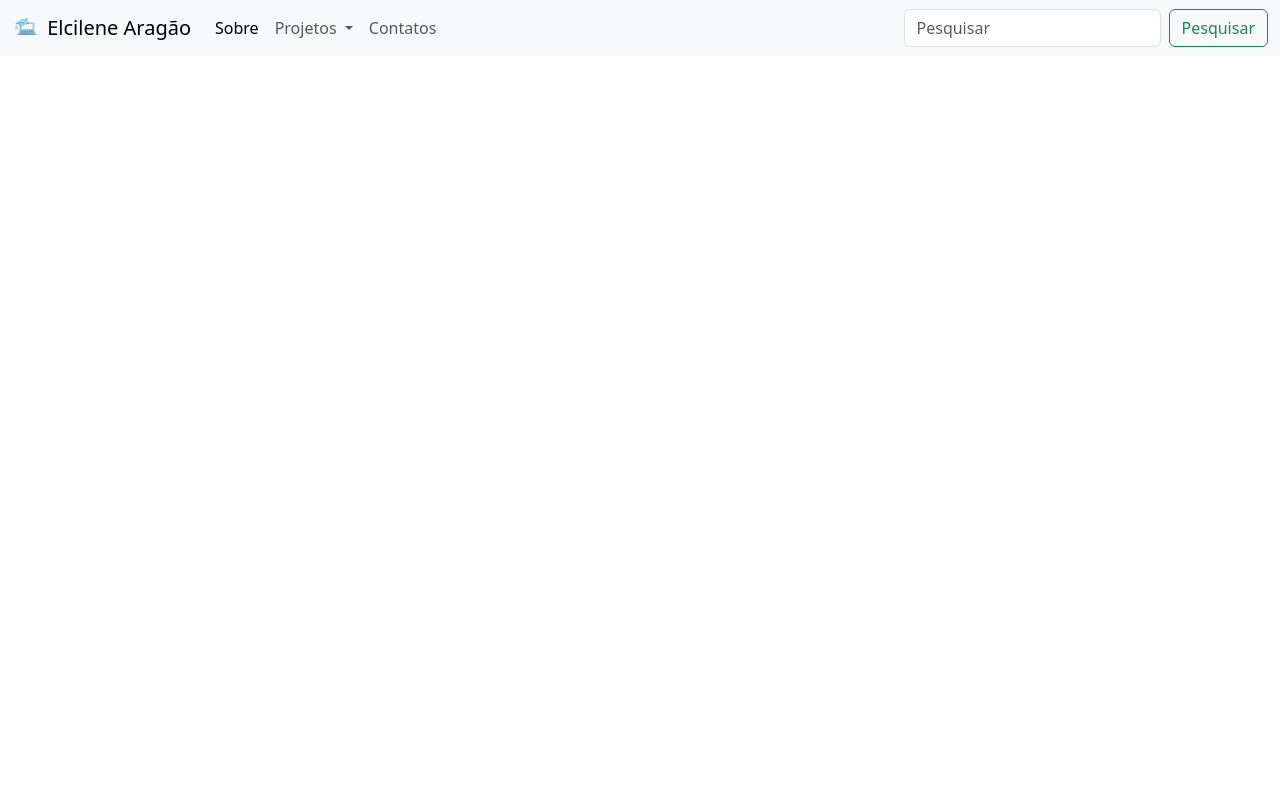
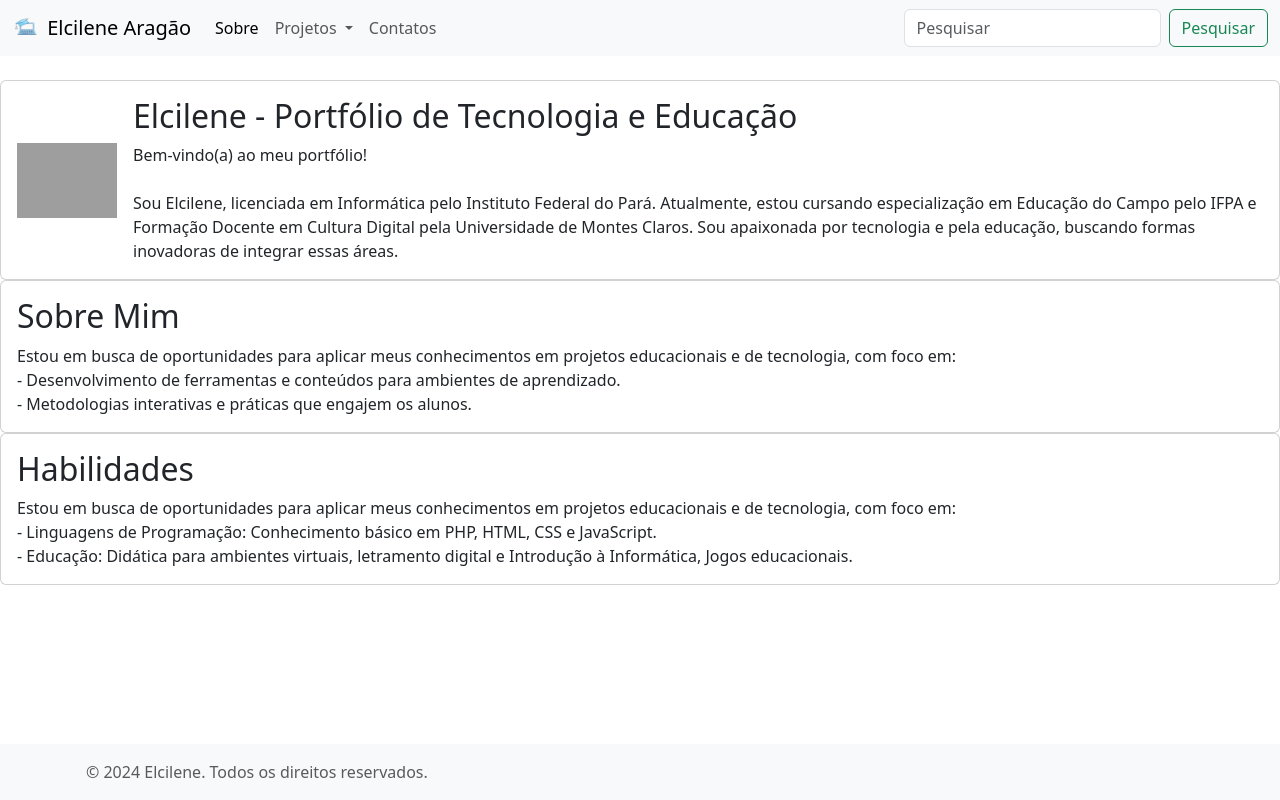
Before and after one commit to lene1109/Elcilene, a plain HTML site: page index.html in a window 1280 px wide. Drawn offline with Linux system fonts and the light colour scheme; grey boxes are pictures that could not be loaded.

Commit message:
Enviando

```diff
--- a/index.html
+++ b/index.html
@@ -48,7 +48,57 @@
           </form>
         </div>
       </div>
+
     </nav>
+    <br>
+<!--Aqui começa o corpo do meu site-->
+<div class="card">
+  <div class="card-body">
+    <div class="d-flex align-items-center">
+      <img src="Imagens/RUB_9084.JPG" alt="Elcilene" class="img-fluid me-3" style="width: 100px;">
+      <div>
+        <h2>Elcilene - Portfólio de Tecnologia e Educação</h2>
+        Bem-vindo(a) ao meu portfólio!<br><br>
+        Sou Elcilene, licenciada em Informática pelo Instituto Federal do Pará. Atualmente, estou cursando especialização em Educação do Campo pelo IFPA e Formação Docente em Cultura Digital pela Universidade de Montes Claros. Sou apaixonada por tecnologia e pela educação, buscando formas inovadoras de integrar essas áreas.
+      </div>
+    </div>
+  </div>
+</div>
+
+  <!----------------------------->
+<div class="card">
+  <div class="card-body">
+    <h2>Sobre Mim</h2>
+    Estou em busca de oportunidades para aplicar meus conhecimentos em projetos educacionais e de tecnologia, com foco em:
+<br>
+    - Desenvolvimento de ferramentas e conteúdos para ambientes de aprendizado.
+    <br>
+    - Metodologias interativas e práticas que engajem os alunos.
+
+    </div>
+</div>
+<!----------------------------->
+<div class="card">
+  <div class="card-body">
+    <h2>Habilidades</h2>
+    Estou em busca de oportunidades para aplicar meus conhecimentos em projetos educacionais e de tecnologia, com foco em:
+<br>
+    - Linguagens de Programação: Conhecimento básico em PHP, HTML, CSS e JavaScript.
+    <br>
+    - Educação: Didática para ambientes virtuais, letramento digital e Introdução à Informática, Jogos educacionais.
+
+    </div>
+</div>
+<br><br><br>
+<footer class="footer bg-light text-center text-lg-start fixed-bottom">
+  <div class="container p-3">
+
+      <span class="text-muted">© 2024 Elcilene. Todos os direitos reservados.</span>
+  </div>
+</footer>
+
+
+
 
     <script src="js/bootstrap.bundle.min.js" ></script>
   </body>
```
Also changed, not shown: 1 other file.
